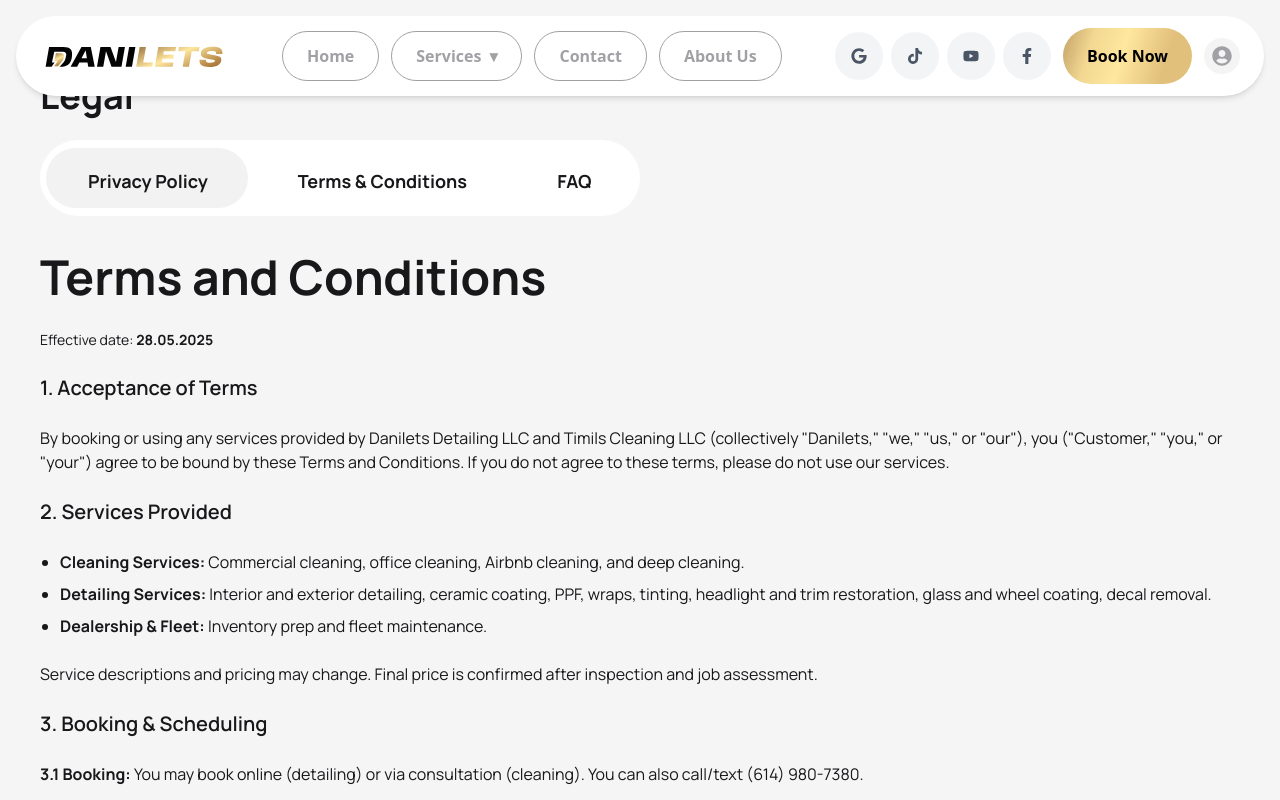
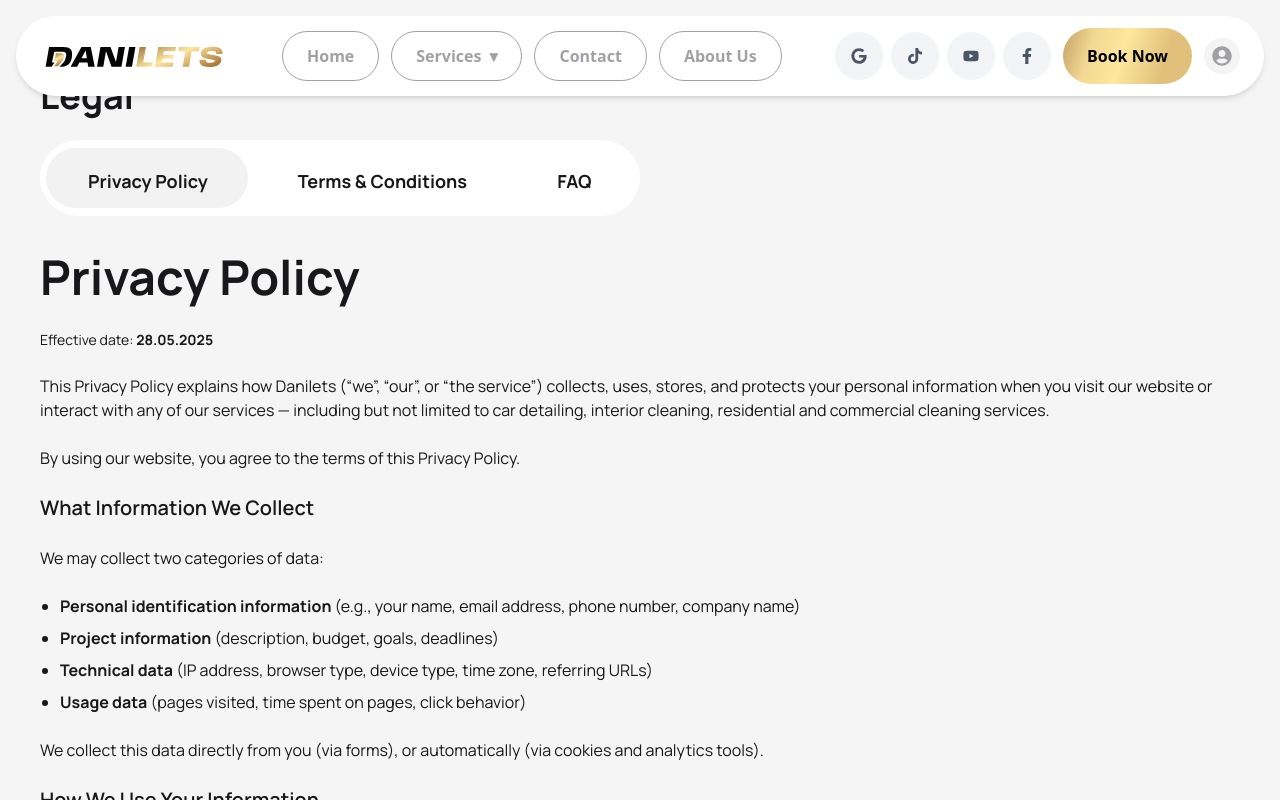
Before and after one commit to Shynkaruk/daniletswebsite, a React (Vite) app: page /legal/privacy-policy in a window 1280 px wide. Built offline with nearby package versions, Linux system fonts and the light colour scheme.

Commit message:
Fix Rules(Privacy Policy)

```diff
--- a/src/Components/FAQ.jsx
+++ b/src/Components/FAQ.jsx
@@ -9,8 +9,9 @@ const FAQ = () => {
 
   const isDetailingPage = location.pathname.startsWith("/services/detailing");
   const isCleaningPage = location.pathname.startsWith("/services/cleaning");
+  const isLegalFaqPage = location.pathname.startsWith("/legal/faq");
 
-  // ⭐ Default FAQ (використовується на головних сторінках)
+  // ⭐ Default FAQ (Home / загальні сторінки)
   const defaultFaqItems = [
     {
       question: "What areas do you serve? ",
@@ -39,7 +40,7 @@ const FAQ = () => {
     },
   ];
 
-  // ⭐ FAQ — Detailing Page
+  // ⭐ Detailing FAQ
   const detailingFaqItems = [
     {
       question: "What detailing services do you provide?",
@@ -73,7 +74,7 @@ Contact us at (614) 980-7380 or detailing@danilets.com to discuss your commercia
     },
   ];
 
-  // ⭐ FAQ — Cleaning Page
+  // ⭐ Cleaning FAQ
   const cleaningFaqItems = [
     {
       question: "What types of commercial spaces do you clean?",
@@ -101,12 +102,23 @@ Consistent service, reliable results, every single time.`,
     },
   ];
 
-  // ⭐ Вибираємо потрібний набір FAQ залежно від маршруту
-  const faqItems = isDetailingPage
-    ? detailingFaqItems
-    : isCleaningPage
-    ? cleaningFaqItems
-    : defaultFaqItems;
+  // ⭐ Вибір набору питань
+  let faqItems;
+
+  if (isLegalFaqPage) {
+    // На /legal/faq показуємо ВСІ питання разом
+    faqItems = [
+      ...defaultFaqItems,
+      ...detailingFaqItems,
+      ...cleaningFaqItems,
+    ];
+  } else if (isDetailingPage) {
+    faqItems = detailingFaqItems;
+  } else if (isCleaningPage) {
+    faqItems = cleaningFaqItems;
+  } else {
+    faqItems = defaultFaqItems;
+  }
 
   const toggleAccordion = (index) => {
     setOpenIndex(openIndex === index ? null : index);
@@ -115,7 +127,6 @@ Consistent service, reliable results, every single time.`,
   return (
     <div className="relative w-full max-w-[1850px] mx-auto mt-4 sm:mt-8 px-4 sm:px-6 lg:px-8">
       <div className="w-full bg-white rounded-[24px] sm:rounded-[32px] flex flex-col lg:flex-row px-4 sm:px-8 lg:px-12 pt-6 sm:pt-10 pb-4">
-
         {/* Ліва частина */}
         <div className="w-full lg:w-[40%] flex flex-col gap-4 sm:gap-6 mb-6 lg:mb-0">
           <img
@@ -133,7 +144,9 @@ Consistent service, reliable results, every single time.`,
             className="text-[14px] sm:text-[16px] lg:text-[18px] font-normal leading-[140%] text-[#52525B]"
             style={{ fontFamily: "Manrope, sans-serif" }}
           >
-            {isDetailingPage
+            {isLegalFaqPage
+              ? "All of our most common questions in one place — from general inquiries to detailing and commercial cleaning."
+              : isDetailingPage
               ? "Clear answers about our detailing services, timing, and booking."
               : isCleaningPage
               ? "Find answers to the most common questions about our commercial cleaning services."
@@ -145,7 +158,7 @@ Consistent service, reliable results, every single time.`,
         <div className="w-full lg:flex-1 flex flex-col gap-3 sm:gap-4 lg:ml-12">
           {faqItems.map((item, index) => (
             <div
-              key={index}
+              key={`${item.question}-${index}`}
               className="w-full bg-[#F2F2F2] rounded-[16px] sm:rounded-[24px] transition-all duration-300"
             >
               <div
@@ -178,7 +191,6 @@ Consistent service, reliable results, every single time.`,
             </div>
           ))}
         </div>
-
       </div>
     </div>
   );
--- a/src/Components/PrivacyPolicy.jsx
+++ b/src/Components/PrivacyPolicy.jsx
@@ -2,7 +2,7 @@ import React, { useState, useEffect, useRef } from "react";
 import { useLocation, Link } from "react-router-dom";
 import Head from "./Head";
 import Footer from "../Components/Footer";
-import FAQ from "./FAQ"; // ✅ Підключили FAQ.jsx (лежить в тій самій папці)
+import FAQ from "./FAQ";
 
 const PrivacyPolicy = () => {
   const [selectedService, setSelectedService] = useState("Terms & Conditions");
@@ -22,6 +22,7 @@ const PrivacyPolicy = () => {
     return () => window.removeEventListener("resize", handleResize);
   }, []);
 
+  // Визначаємо активну вкладку за маршрутом
   useEffect(() => {
     const path = location.pathname;
     if (path === "/legal/privacy-policy") setSelectedService("Privacy Policy");
@@ -29,6 +30,7 @@ const PrivacyPolicy = () => {
     else setSelectedService("Terms & Conditions");
   }, [location]);
 
+  // Рух активного бейджа під кнопками
   useEffect(() => {
     const button = buttonRefs.current[selectedService];
     if (button) {
@@ -84,12 +86,12 @@ const PrivacyPolicy = () => {
         </div>
 
         {/* Content */}
-        <div className="text-[#18181B] space-y-6 max-w-full sm:max-w-[850px] lg:max-w-full">
+        <div className="text-[#18181B] space-y-6 max-w-full sm:max-w-[850px] lg:max-w-full pb-10">
           {selectedService === "FAQ" ? (
-            // ✅ Якщо вибрана вкладка FAQ — показуємо файл FAQ.jsx
+            // ✅ Legal FAQ: рендеримо компонент FAQ
             <FAQ />
-          ) : (
-            // ❗ Для Privacy Policy і Terms & Conditions поки показуємо твій текст Terms
+          ) : selectedService === "Terms & Conditions" ? (
+            // ✅ ТУТ ТІЛЬКИ TERMS & CONDITIONS
             <>
               <h2 className="font-bold text-2xl sm:text-3xl lg:text-[48px]">
                 Terms and Conditions
@@ -103,10 +105,10 @@ const PrivacyPolicy = () => {
               </h3>
               <p>
                 By booking or using any services provided by Danilets Detailing
-                LLC and Timils Cleaning LLC (collectively "Danilets," "we," "us,"
-                or "our"), you ("Customer," "you," or "your") agree to be bound
-                by these Terms and Conditions. If you do not agree to these
-                terms, please do not use our services.
+                LLC and Timils Cleaning LLC (collectively "Danilets," "we,"
+                "us," or "our"), you ("Customer," "you," or "your") agree to be
+                bound by these Terms and Conditions. If you do not agree to
+                these terms, please do not use our services.
               </p>
 
               <h3 className="font-semibold text-xl mt-4">
@@ -153,7 +155,7 @@ const PrivacyPolicy = () => {
               <h3 className="font-semibold text-xl mt-4">
                 4. Pricing & Payment
               </h3>
-              <ul className="list-disc pl-5">
+              <ul className="list-disc pl-5 space-y-2">
                 <li>
                   Prices are estimates and may vary based on condition and
                   scope.
@@ -172,7 +174,8 @@ const PrivacyPolicy = () => {
               </h3>
               <ul className="list-disc pl-5 space-y-2">
                 <li>
-                  Provide property or vehicle access; remove personal belongings.
+                  Provide property or vehicle access; remove personal
+                  belongings.
                 </li>
                 <li>Provide accurate information about condition and needs.</li>
                 <li>Disclose hazards, damages, or special conditions.</li>
@@ -184,7 +187,7 @@ const PrivacyPolicy = () => {
               <p>
                 Contact us within 48 hours if not satisfied. If our review
                 confirms an issue, we will re-service at no charge. Guarantee
-                excludes pre-existing damage, misuse, or wear and tear.
+                excludes pre-existing damage, misuse, or normal wear and tear.
               </p>
 
               <h3 className="font-semibold text-xl mt-4">
@@ -218,7 +221,7 @@ const PrivacyPolicy = () => {
               <p>
                 Customer data is collected only to provide and improve our
                 services and is never sold. You may opt out of marketing
-                anytime.
+                communications anytime.
               </p>
 
               <h3 className="font-semibold text-xl mt-4">11. Force Majeure</h3>
@@ -257,6 +260,159 @@ const PrivacyPolicy = () => {
                 reserved.
               </p>
             </>
+          ) : (
+            // ✅ PRIVACY POLICY (ТУТ МАЄ БУТИ ТЕКСТ, ЯКИЙ РОБИЛА РУСЛАНА)
+            <>
+              <h2 className="font-bold text-2xl sm:text-3xl lg:text-[48px]">
+                Privacy Policy
+              </h2>
+
+              <p className="text-sm">
+                Effective date: <strong>28.05.2025</strong>
+              </p>
+
+              <p className="mt-4">
+                This Privacy Policy explains how Danilets (“we”, “our”, or “the
+                service”) collects, uses, stores, and protects your personal
+                information when you visit our website or interact with any of
+                our services — including but not limited to car detailing,
+                interior cleaning, residential and commercial cleaning services.
+              </p>
+
+              <p className="mt-4">
+                By using our website, you agree to the terms of this Privacy
+                Policy.
+              </p>
+
+              {/* SECTION: Information We Collect */}
+              <h3 className="font-semibold text-xl mt-6">
+                What Information We Collect
+              </h3>
+
+              <p className="mt-2">We may collect two categories of data:</p>
+
+              <ul className="list-disc pl-5 space-y-2 mt-2">
+                <li>
+                  <strong>Personal identification information</strong> (e.g.,
+                  your name, email address, phone number, company name)
+                </li>
+                <li>
+                  <strong>Project information</strong> (description, budget,
+                  goals, deadlines)
+                </li>
+                <li>
+                  <strong>Technical data</strong> (IP address, browser type,
+                  device type, time zone, referring URLs)
+                </li>
+                <li>
+                  <strong>Usage data</strong> (pages visited, time spent on
+                  pages, click behavior)
+                </li>
+              </ul>
+
+              <p className="mt-2">
+                We collect this data directly from you (via forms), or
+                automatically (via cookies and analytics tools).
+              </p>
+
+              {/* SECTION: How We Use Your Information */}
+              <h3 className="font-semibold text-xl mt-6">
+                How We Use Your Information
+              </h3>
+
+              <p className="mt-2">We use the collected data exclusively for:</p>
+
+              <ul className="list-disc pl-5 space-y-2 mt-2">
+                <li>
+                  Responding to service requests and providing our services
+                </li>
+                <li>Coordinating on-site visits or appointments</li>
+                <li>Communicating important updates or confirmations</li>
+                <li>Sending operational notifications</li>
+                <li>Analyzing demand and improving user experience</li>
+                <li>
+                  Maintaining internal records and meeting legal obligations
+                </li>
+              </ul>
+
+              <p className="mt-2">
+                We do not sell or share your personal information with third
+                parties without your explicit consent or a legal requirement.
+              </p>
+
+              {/* SECTION: Data Sharing */}
+              <h3 className="font-semibold text-xl mt-6">Data Sharing</h3>
+
+              <p className="mt-2">
+                We may share your information only under these conditions:
+              </p>
+
+              <ul className="list-disc pl-5 space-y-2 mt-2">
+                <li>
+                  With trusted **third-party service providers** (CRM tools,
+                  email delivery systems, payment processors) strictly for
+                  operational needs.
+                </li>
+                <li>With authorities if required by law.</li>
+                <li>
+                  With **IT specialists** for site maintenance — under
+                  confidentiality agreements.
+                </li>
+              </ul>
+
+              {/* SECTION: Cookies */}
+              <h3 className="font-semibold text-xl mt-6">
+                Cookies and Analytics
+              </h3>
+
+              <p className="mt-2">
+                We use cookies and analytics tools (e.g., Google Analytics,
+                Facebook Pixel) to:
+              </p>
+
+              <ul className="list-disc pl-5 space-y-2 mt-2">
+                <li>Understand user behavior and website performance</li>
+                <li>Improve navigation and content</li>
+                <li>Analyze marketing campaign efficiency</li>
+                <li>Personalize user experience</li>
+              </ul>
+
+              <p className="mt-2">
+                You can disable cookies in your browser settings. We do not use
+                cookies to sell or disclose your personal data.
+              </p>
+
+              {/* SECTION: Updates */}
+              <h3 className="font-semibold text-xl mt-6">
+                Changes to This Policy
+              </h3>
+
+              <p className="mt-2">
+                We reserve the right to modify this Privacy Policy at any time.
+                Any changes will be posted on this page with an updated
+                effective date. We recommend reviewing this page regularly to
+                stay informed.
+              </p>
+
+              {/* Contact */}
+              <h3 className="font-semibold text-xl mt-6">
+                Contact Information
+              </h3>
+
+              <p className="mt-2">
+                If you have questions about this Privacy Policy, contact us:
+              </p>
+
+              <p className="mt-2">
+                <strong>Email:</strong> info@danilets.com <br />
+                <strong>Phone:</strong> (614) 980-7380
+              </p>
+
+              <p className="text-sm text-gray-600 mt-6">
+                © 2025 Danilets Detailing LLC & Timils Cleaning LLC. All rights
+                reserved.
+              </p>
+            </>
           )}
         </div>
       </div>
```
Also changed, not shown: src/Components/TermsConditions.jsx (deleted, +0 -11 lines).
